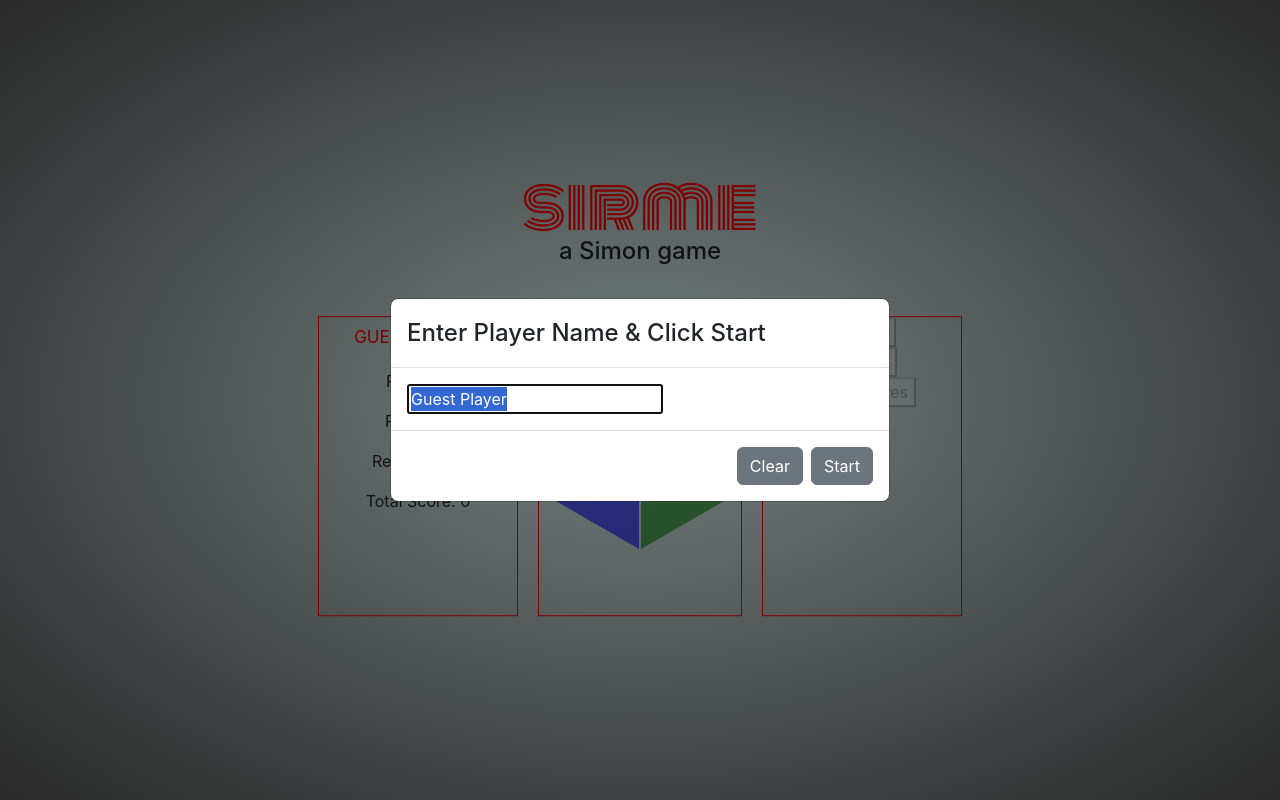
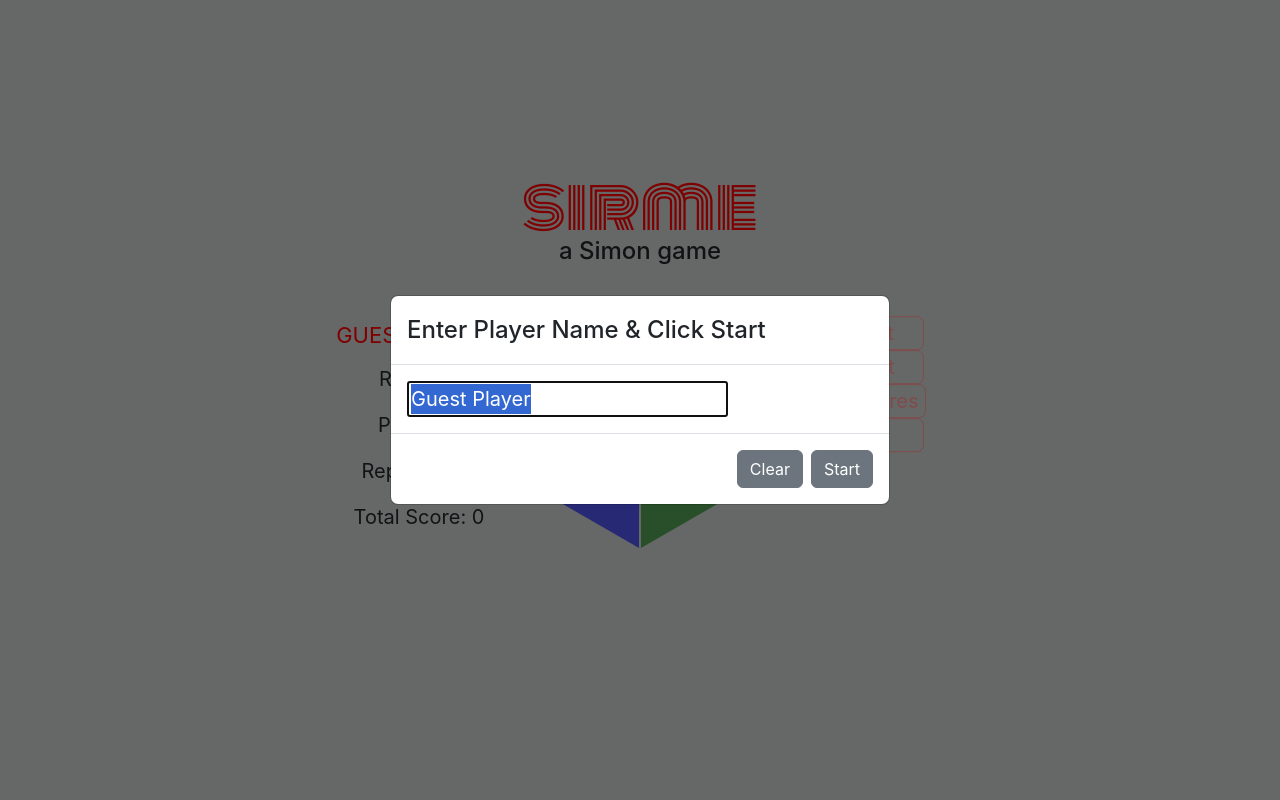
Before and after one commit to ragmats/sirme, a React (Create React App) app: page / in a window 1280 px wide. Built offline with nearby package versions, Linux system fonts and the light colour scheme; a web font is replaced by a local one.

Commit message:
Some refactoring into more components, added Info component

```diff
--- a/src/App.css
+++ b/src/App.css
@@ -14,6 +14,51 @@ h4 {
   margin-bottom: 50px;
 }
 
+.right-menu-button {
+  border: 1px solid red;
+  border-radius: 7px;
+  background: transparent;
+  color: red;
+  min-width: 125px;
+  transition: border, color 0.5s ease-out;
+  /* margin: 5px; */
+}
+
+.right-menu-button:disabled {
+  border: 1px solid rgb(255, 150, 150);
+  color: rgb(255, 150, 150);
+}
+
+.right-menu-button:hover:not([disabled]),
+.right-menu-button:focus:not([disabled]) {
+  outline: none;
+  background: yellow;
+}
+
+.info-button {
+  border: 2px solid yellow;
+  border-radius: 50%;
+  background: transparent;
+  color: yellow;
+  min-width: 30px;
+  min-height: 30px;
+  margin-top: 15px;
+  font-size: 1rem;
+  transition: border, color 0.5s ease-out;
+  /* margin: 5px; */
+}
+
+.info-button:disabled {
+  border: 1px solid rgb(255, 255, 150);
+  color: rgb(255, 255, 150);
+}
+
+.info-button:hover:not([disabled]),
+.info-button:focus:not([disabled]) {
+  outline: none;
+  background: red;
+}
+
 .App {
   /* border: 1px solid red; */
   text-align: center;
@@ -25,8 +70,9 @@ h4 {
 
 .name {
   /* font-family: "Monoton", sans-serif; */
-  font-size: 1.5rem;
+  font-size: 2rem;
   font-variant: small-caps;
+  line-height: 1;
   color: red;
 }
 
@@ -38,7 +84,7 @@ h4 {
 }
 
 .main-inside {
-  border: 1px solid red;
+  /* border: 1px solid red; */
   min-width: 200px;
   min-height: 300px;
 }
--- a/src/App.js
+++ b/src/App.js
@@ -5,6 +5,12 @@ import { v4 as uuidv4 } from "uuid";
 import Cube from "./components/Cube";
 import Start from "./components/EnterNameAndStart";
 import HighScores from "./components/HighScores";
+import Button from "react-bootstrap/Button";
+import InfoPanel from "./components/InfoPanel";
+import ControlPanel from "./components/ControlPanel";
+import ScoreMessage from "./components/ScoreMessage";
+
+// TODO Reduce flickering of Personal Best message -- possibly have a state that only changes if this changes, not getting checked every score change. Maybe call it "scoreMessage"
 
 // TODO move left and right panels into their own components - is there an easier way to set states of other components other than props? useContext?
 // TODO Add cool styling to buttons
@@ -43,7 +49,6 @@ export default function App() {
       : []
   );
   const [personalBest, setPersonalBest] = useState(null);
-  const [areYouSure, setAreYouSure] = useState(false);
 
   /*
    * Resets when endGame ends or begins
@@ -72,7 +77,7 @@ export default function App() {
         if (highScores.length < numberOfHighScoresLimit) {
           addNewHighScore();
           // If no open space, replace the lowest score once the player exceeds it
-        } else if (score > lowestScoreOfLeaderboard()) {
+        } else if (score > getLowestHighScore()) {
           replaceLowestHighScore();
         }
       }
@@ -80,6 +85,9 @@ export default function App() {
     getCurrentPlayerRank();
   }, [score]);
 
+  /*
+   * Resets whenever a high score is added or changed
+   */
   useEffect(() => {
     if (highScores.length > 0) {
       highScores.sort((a, b) => b.score - a.score);
@@ -90,18 +98,20 @@ export default function App() {
     setPersonalBest(getPersonalBest());
   }, [highScores]);
 
+  /*
+   * Resets whenever player changes name
+   */
   useEffect(() => {
     getCurrentPlayerRank();
   }, [playerName]);
 
+  /*
+   * Resets whenever player rank changes
+   */
   useEffect(() => {
     // console.log({ playerRank });
     setPersonalBest(getPersonalBest());
   }, [playerRank]);
-
-  useEffect(() => {
-    // console.log({ personalBest });
-  }, [personalBest]);
 
   /*
    * Resets when restart button is pressed, toggles back to false
@@ -124,7 +134,6 @@ export default function App() {
     setScore(points - repeats);
   }, [points, repeats]);
 
-  // Send function as a prop so modal can begin the game
   function startGame() {
     setEndGame(false);
   }
@@ -143,6 +152,10 @@ export default function App() {
     setRepeats(0);
     setGameOver(false);
     setRestart(true);
+  }
+
+  function handleQuit() {
+    setQuit(true);
   }
 
   function getNewPlayerName(newPlayerName) {
@@ -224,7 +237,7 @@ export default function App() {
     return currentPersonalBest;
   }
 
-  function lowestScoreOfLeaderboard() {
+  function getLowestHighScore() {
     return highScores[highScores.length - 1].score;
   }
 
@@ -247,7 +260,6 @@ export default function App() {
   }
 
   function updatePlayerHighScore() {
-    // Update existing high scores
     const updatedHighScores = highScores.map((highscore) => {
       if (highscore.name === playerName.toLowerCase()) {
         return { ...highscore, score: score };
@@ -259,10 +271,6 @@ export default function App() {
 
   function clearHighScores() {
     setHighScores([]);
-  }
-
-  function toggleAreYouSure() {
-    setAreYouSure(!areYouSure);
   }
 
   return (
@@ -280,18 +288,14 @@ export default function App() {
         <h4>a Simon game</h4>
         <div className="main">
           <div className="main-inside">
-            {playerName.length > 12 ? (
-              <p className="name">
-                {playerName.toLocaleLowerCase().substring(0, 12) + "..."}
-              </p>
-            ) : (
-              <p className="name">{playerName.toLocaleLowerCase()}</p>
-            )}
-            <p>Round: {round}</p>
-            <p>Points: {points}</p>
-            <p>Repeats: ({repeats})</p>
-            <p>Total Score: {score}</p>
-            {playerRank ? <p>Rank: {playerRank}</p> : null}
+            <InfoPanel
+              playerName={playerName}
+              round={round}
+              points={points}
+              repeats={repeats}
+              score={score}
+              playerRank={playerRank}
+            />
           </div>
           <div className="main-inside">
             <Cube
@@ -311,56 +315,26 @@ export default function App() {
               toggleGameOver={toggleGameOver}
               quit={quit}
             />
-            {!gameOver && personalBest === score && playerRank === 1 ? (
-              <p>Top score!</p>
-            ) : !gameOver && personalBest === score ? (
-              <p>Personal best score!</p>
-            ) : null}
+            <ScoreMessage
+              gameOver={gameOver}
+              personalBest={personalBest}
+              score={score}
+              playerRank={playerRank}
+            />
           </div>
           <div className="main-inside">
-            <button
-              disabled={disableButtonsDuringComputerMoves ? true : false}
-              onClick={() => repeatComputer()}
-            >
-              Repeat
-            </button>
-            <br />
-            <button
-              disabled={disableButtonsDuringComputerMoves ? true : false}
-              onClick={handleRestart}
-            >
-              Restart
-            </button>
-            <br />
-            <HighScores
+            <ControlPanel
+              disableButtonsDuringComputerMoves={
+                disableButtonsDuringComputerMoves
+              }
+              repeatComputer={repeatComputer}
+              handleRestart={handleRestart}
               playerName={playerName}
               highScores={highScores}
               clearHighScores={clearHighScores}
-              areYouSure={areYouSure}
-              toggleAreYouSure={toggleAreYouSure}
-              disableButtonsDuringComputerMoves={
-                disableButtonsDuringComputerMoves
-              }
               gameOver={gameOver}
+              handleQuit={handleQuit}
             />
-            <br />
-            <button
-              disabled={
-                disableButtonsDuringComputerMoves && !gameOver ? true : false
-              }
-              onClick={() => setQuit(true)}
-            >
-              Quit
-            </button>
-            <br />
-            <button
-              disabled={
-                disableButtonsDuringComputerMoves && !gameOver ? true : false
-              }
-            >
-              ( i )
-              {/* This will open up a modal with rules and info about the app. */}
-            </button>
           </div>
         </div>
       </div>
--- a/src/CSS/Cube.css
+++ b/src/CSS/Cube.css
@@ -1,4 +1,8 @@
 /* Cube ref: https://stackoverflow.com/questions/36331335/how-to-create-cube-with-only-html-and-css */
+
+:root {
+  --cube-shadow-color: yellow;
+}
 
 .cube {
   position: relative;
@@ -17,6 +21,8 @@
   left: 46px;
   top: -42px;
   opacity: 0.6;
+  box-shadow: 0px 0px 0px 0px var(--cube-shadow-color);
+  transition: box-shadow 0.5s ease-in-out;
 }
 
 .side1 {
@@ -28,6 +34,8 @@
   left: 102px;
   top: 43px;
   opacity: 0.6;
+  box-shadow: 0px 0px 0px 0px var(--cube-shadow-color);
+  transition: box-shadow 0.5s ease-in-out;
 }
 
 .side2 {
@@ -38,6 +46,8 @@
   position: absolute;
   top: 43px;
   opacity: 0.6;
+  box-shadow: 0px 0px 0px 0px var(--cube-shadow-color);
+  transition: box-shadow 0.5s ease-in-out;
 }
 
 /* Cube side style when turned "on" */
@@ -48,9 +58,11 @@
 /* Cube side style when it's the player's turn */
 .player {
   cursor: pointer;
+  box-shadow: 0px 0px 5px 2.5px var(--cube-shadow-color);
+  transition: box-shadow 0.5s ease-in-out;
 }
 
 /* Cuber container style when it's the player turn */
 .player-cube {
-  border: 1px solid red;
+  /* border: 1px solid red; */
 }
--- a/src/CSS/HighScores.css
+++ b/src/CSS/HighScores.css
@@ -10,7 +10,7 @@
 
 .highscore-name {
   font-variant: small-caps;
-  font-size: 1.2rem;
+  font-size: 1.5rem;
   line-height: 1;
 }
 
--- /dev/null
+++ b/src/components/ControlPanel.js
@@ -0,0 +1,59 @@
+import HighScores from "./HighScores";
+import Info from "./Info";
+
+export default function ControlPanel({
+  disableButtonsDuringComputerMoves,
+  repeatComputer,
+  handleRestart,
+  playerName,
+  highScores,
+  clearHighScores,
+  areYouSure,
+  toggleAreYouSure,
+  gameOver,
+  handleQuit,
+}) {
+  return (
+    <>
+      <button
+        className="right-menu-button"
+        disabled={disableButtonsDuringComputerMoves ? true : false}
+        onClick={repeatComputer}
+      >
+        Repeat
+      </button>
+      <br />
+      <button
+        className="right-menu-button"
+        disabled={disableButtonsDuringComputerMoves ? true : false}
+        onClick={handleRestart}
+      >
+        Restart
+      </button>
+      <br />
+      <HighScores
+        playerName={playerName}
+        highScores={highScores}
+        clearHighScores={clearHighScores}
+        areYouSure={areYouSure}
+        toggleAreYouSure={toggleAreYouSure}
+        disableButtonsDuringComputerMoves={disableButtonsDuringComputerMoves}
+        gameOver={gameOver}
+      />
+      <br />
+      <button
+        className="right-menu-button"
+        disabled={disableButtonsDuringComputerMoves && !gameOver ? true : false}
+        onClick={handleQuit}
+      >
+        Quit
+      </button>
+      <br />
+
+      <Info
+        disableButtonsDuringComputerMoves={disableButtonsDuringComputerMoves}
+        gameOver={gameOver}
+      />
+    </>
+  );
+}
--- a/src/components/Cube.js
+++ b/src/components/Cube.js
@@ -47,7 +47,7 @@ export default function Cube({
       "side1 player",
       "side2 player",
     ];
-    const basePlayerCubeClass = "cube player-cube";
+    const basePlayerCubeClass = "cube player-cube"; // TODO Remove this?
 
     // Check if side classes are bases classes
     const computerSideClassesAreBase = sideClasses.every(
@@ -292,8 +292,8 @@ export default function Cube({
             <button onClick={() => restartSamePlayer()}>
               Retry as{" "}
               {playerName.length > 12
-                ? playerName.toLowerCase().substring(0, 12) + "..."
-                : playerName.toLowerCase()}
+                ? playerName.substring(0, 12) + "..."
+                : playerName}
               ?
             </button>
             <button onClick={() => restartNewPlayer()}>
--- a/src/components/HighScores.js
+++ b/src/components/HighScores.js
@@ -8,29 +8,35 @@ export default function HighScores({
   playerName,
   highScores,
   clearHighScores,
-  areYouSure,
-  toggleAreYouSure,
   disableButtonsDuringComputerMoves,
   gameOver,
 }) {
+  const [areYouSure, setAreYouSure] = useState(false);
   const [show, setShow] = useState(false);
 
-  const handleClose = () => setShow(false);
-  const handleShow = () => setShow(true);
+  const handleClose = () => {
+    setAreYouSure(false);
+    setShow(false);
+  };
+  const handleShow = (e) => {
+    setShow(true);
+    // Remove focus from the "high Scores" button clicked to open the modal
+    e.target.blur();
+  };
   function handleYes() {
     clearHighScores();
     toggleAreYouSure();
   }
 
-  // TODO ask if the person is sure they want to clear the scores.
+  function toggleAreYouSure() {
+    setAreYouSure(!areYouSure);
+  }
 
   return (
     <>
-      {/* <Button variant="primary" onClick={handleShow}>
-        Launch demo modal
-      </Button> */}
       <button
-        onClick={handleShow}
+        className="right-menu-button"
+        onClick={(e) => handleShow(e)}
         disabled={disableButtonsDuringComputerMoves && !gameOver ? true : false}
       >
         High Scores
--- /dev/null
+++ b/src/components/Info.js
@@ -0,0 +1,63 @@
+import React, { useState } from "react";
+import Button from "react-bootstrap/Button";
+import Modal from "react-bootstrap/Modal";
+
+export default function HighScores({
+  disableButtonsDuringComputerMoves,
+  gameOver,
+}) {
+  const [show, setShow] = useState(false);
+
+  const handleClose = () => setShow(false);
+  const handleShow = (e) => {
+    setShow(true);
+    // Remove focus from the "info" button clicked to open the modal
+    e.target.blur();
+  };
+
+  return (
+    <>
+      <button
+        className="info-button"
+        onClick={(e) => handleShow(e)}
+        disabled={disableButtonsDuringComputerMoves && !gameOver ? true : false}
+      >
+        i
+      </button>
+
+      <Modal show={show} onHide={handleClose} centered>
+        <Modal.Header closeButton>
+          <Modal.Title>
+            <div className="center">SIRME INFO</div>
+          </Modal.Title>
+        </Modal.Header>
+        <Modal.Body>
+          <div>
+            <h3>Rules</h3>
+            <ul>
+              <li>Copy the computer (duh).</li>
+              <li>For each correct move, get 1 point.</li>
+              <li>For every repeat, lose 1 point.</li>
+              <li>Make a wrong move, it's game over, man.</li>
+            </ul>
+
+            <h3>Etc.</h3>
+            <p>
+              SIRME was created in React in March 2023. See more web dev
+              projects at{" "}
+              <a target="_blank" href="https://stevencoy.com">
+                stevencoy.com
+              </a>
+              .
+            </p>
+          </div>
+        </Modal.Body>
+        <Modal.Footer>
+          <Button variant="secondary" onClick={handleClose}>
+            Close
+          </Button>
+        </Modal.Footer>
+      </Modal>
+    </>
+  );
+}
--- /dev/null
+++ b/src/components/InfoPanel.js
@@ -0,0 +1,25 @@
+export default function InfoPanel({
+  playerName,
+  round,
+  points,
+  repeats,
+  score,
+  playerRank,
+}) {
+  return (
+    <>
+      {playerName.length > 12 ? (
+        <p className="name">
+          {playerName.toLocaleLowerCase().substring(0, 12) + "..."}
+        </p>
+      ) : (
+        <p className="name">{playerName.toLocaleLowerCase()}</p>
+      )}
+      <p>Round: {round}</p>
+      <p>Points: {points}</p>
+      <p>Repeats: ({repeats})</p>
+      <p>Total Score: {score}</p>
+      {playerRank ? <p>Rank: {playerRank}</p> : null}
+    </>
+  );
+}
--- /dev/null
+++ b/src/components/ScoreMessage.js
@@ -0,0 +1,16 @@
+export default function ScoreMessage({
+  gameOver,
+  personalBest,
+  score,
+  playerRank,
+}) {
+  return (
+    <>
+      {!gameOver && personalBest === score && playerRank === 1 ? (
+        <p>Top score!</p>
+      ) : !gameOver && personalBest === score ? (
+        <p>Personal best score!</p>
+      ) : null}
+    </>
+  );
+}
--- a/src/index.css
+++ b/src/index.css
@@ -5,10 +5,12 @@
 body {
   margin: 0px;
   height: 100vh;
-  background: radial-gradient(rgb(233, 255, 255), rgb(82, 82, 82));
+  background-color: rgb(204, 207, 207);
+  /* background: radial-gradient(rgb(233, 255, 255), rgb(82, 82, 82)); */
   font-family: -apple-system, BlinkMacSystemFont, "Segoe UI", "Roboto", "Oxygen",
     "Ubuntu", "Cantarell", "Fira Sans", "Droid Sans", "Helvetica Neue",
     sans-serif;
+  font-size: 1.25rem;
   -webkit-font-smoothing: antialiased;
   -moz-osx-font-smoothing: grayscale;
 }
```
